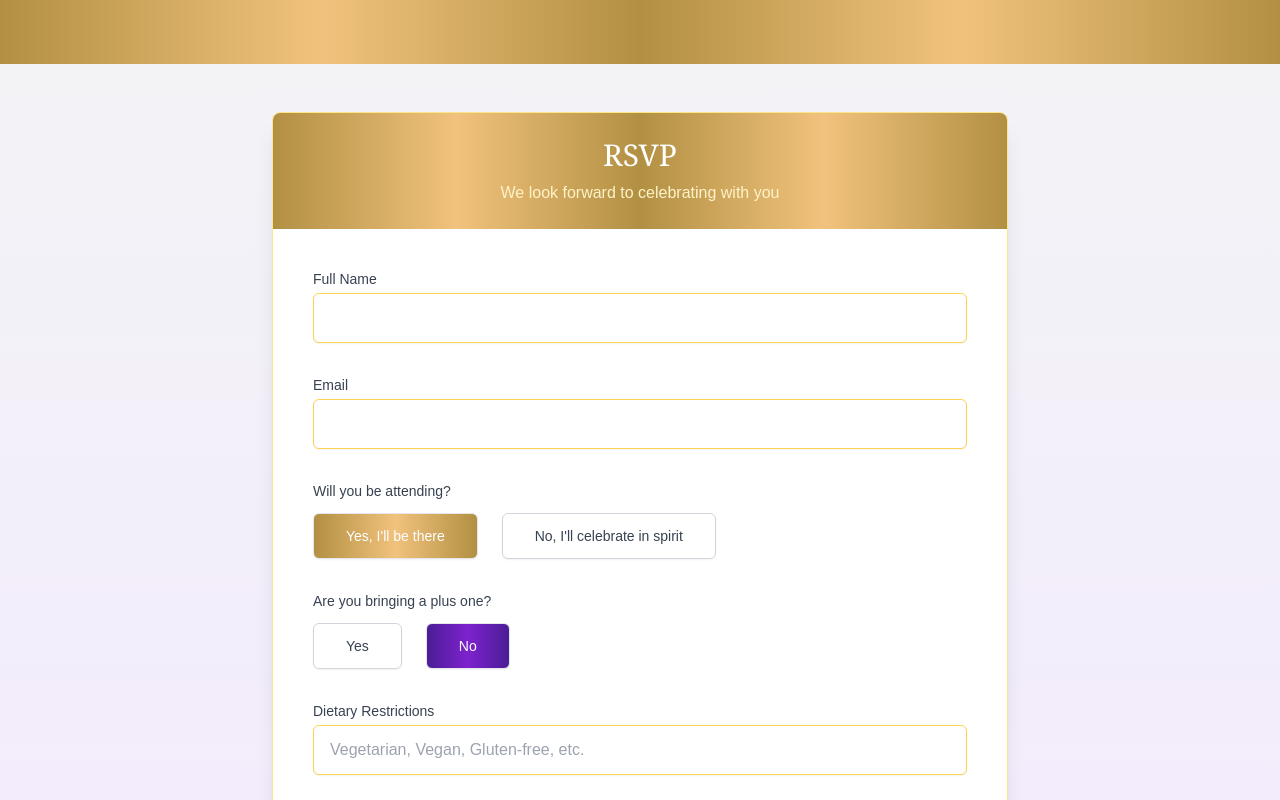
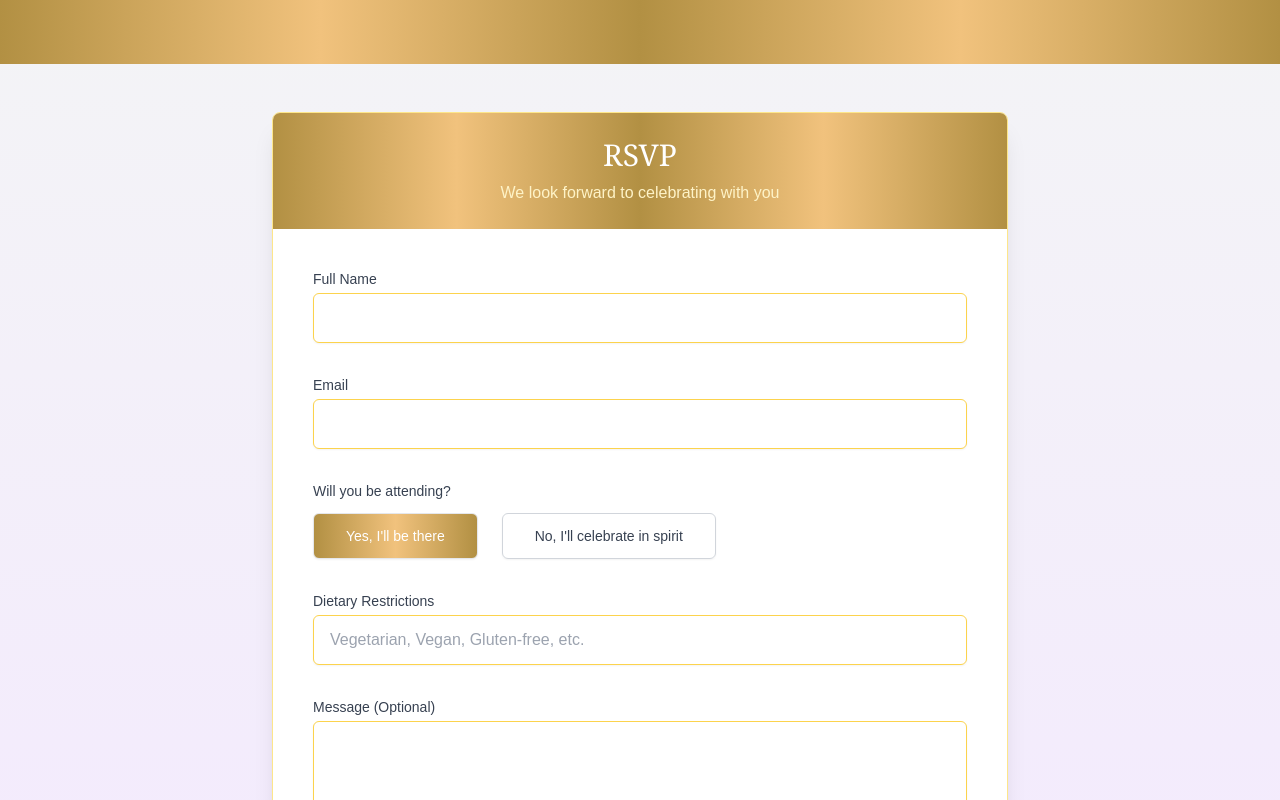
Before and after one commit to boakyeni/nanas-wedding, a Next.js app: page /rsvp in a window 1280 px wide. Shown: the top 800 px of the page. Built offline with nearby package versions, Linux system fonts and the light colour scheme.

Commit message:
no plus one

```diff
--- a/src/app/components/RSVP.js
+++ b/src/app/components/RSVP.js
@@ -153,7 +153,7 @@ const RSVP = () => {
                                 {formData.attending === 'yes' && (
                                     <>
                                         <div>
-                                            <p className="block text-sm font-medium text-gray-700 mb-3">Are you bringing a plus one?</p>
+                                            {/* <p className="block text-sm font-medium text-gray-700 mb-3">Are you bringing a plus one?</p>
                                             <div className="flex flex-col sm:flex-row gap-4 sm:gap-6">
                                                 <button
                                                     type="button"
@@ -171,10 +171,10 @@ const RSVP = () => {
                                                 >
                                                     No
                                                 </button>
-                                            </div>
+                                            </div> */}
 
                                             {/* Show name input only if they are bringing a plus one */}
-                                            {formData.plusOne && (
+                                            {/* {formData.plusOne && (
                                                 <div className="mt-6">
                                                     <label htmlFor="plusOneName" className="block text-sm font-medium text-gray-700">
                                                         Plus One's Name
@@ -190,7 +190,7 @@ const RSVP = () => {
                                                         required={formData.plusOne}
                                                     />
                                                 </div>
-                                            )}
+                                            )} */}
                                         </div>
 
                                         <div>
```
